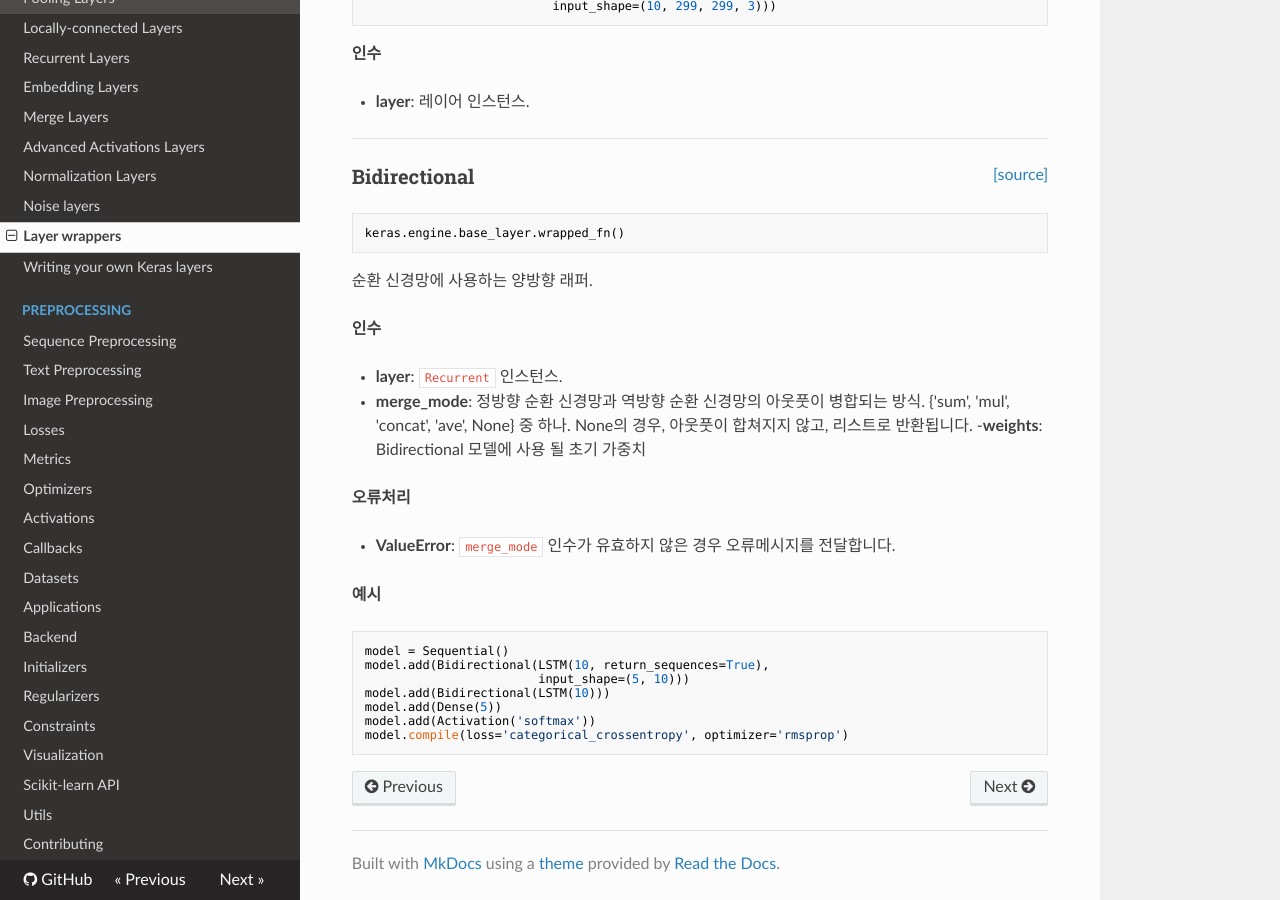
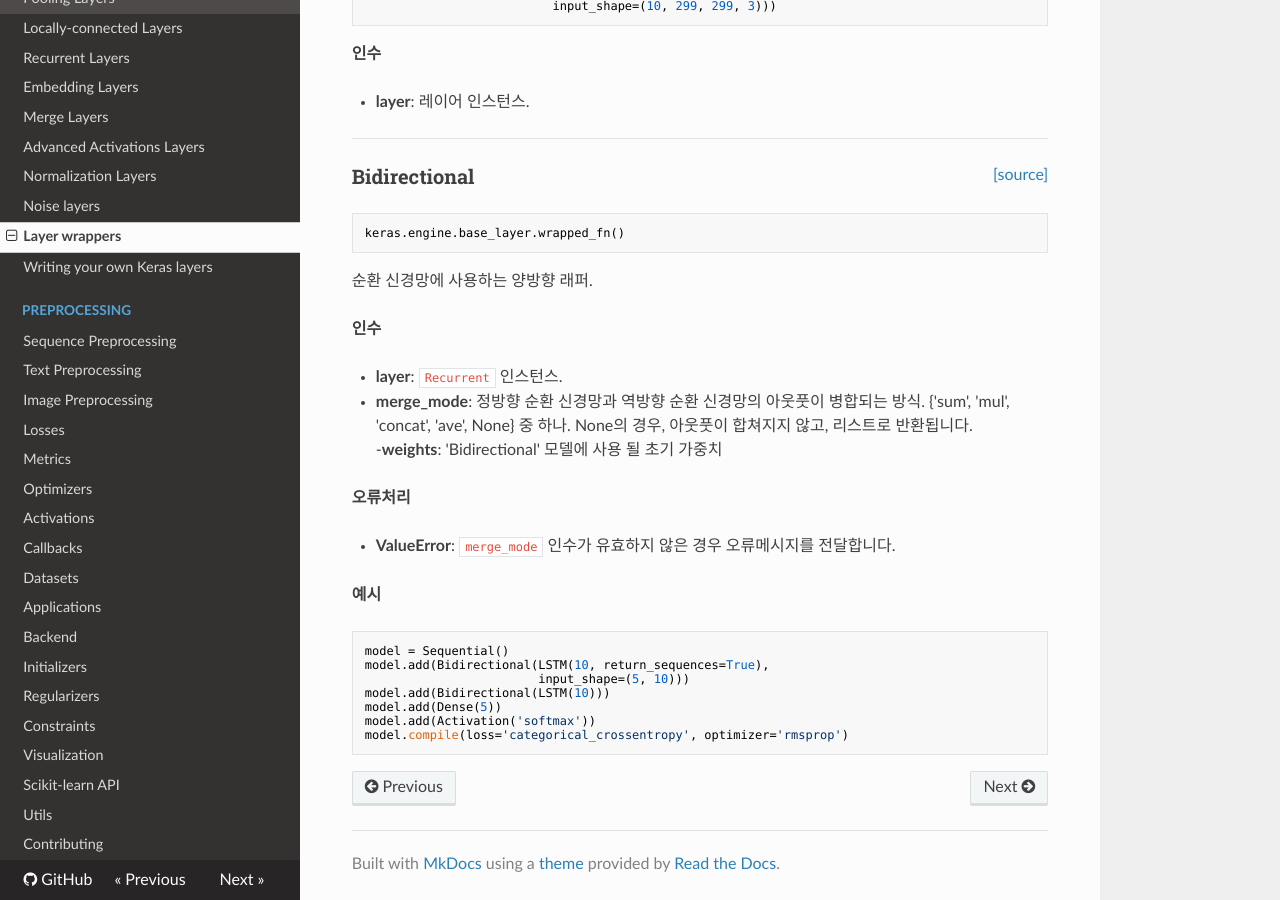
Before and after one commit to keras-team/keras-docs-ko, an MkDocs documentation site: the page built from sources/layers/wrappers.md, in a window 1280 px wide and 900 px high, scrolled down 907 px. Built offline with MkDocs 1.6.1, drawn with Linux system fonts in a browser that asks for light colours; nearby versions of some CDN libraries.

```diff
--- a/sources/layers/wrappers.md
+++ b/sources/layers/wrappers.md
@@ -68,7 +68,7 @@ __인수__
     {'sum', 'mul', 'concat', 'ave', None} 중 하나.
     None의 경우, 아웃풋이 합쳐지지 않고,
     리스트로 반환됩니다.
--__weights__: Bidirectional 모델에 사용 될 초기 가중치
+-__weights__: 'Bidirectional' 모델에 사용 될 초기 가중치
 
 __오류처리__
 
```
